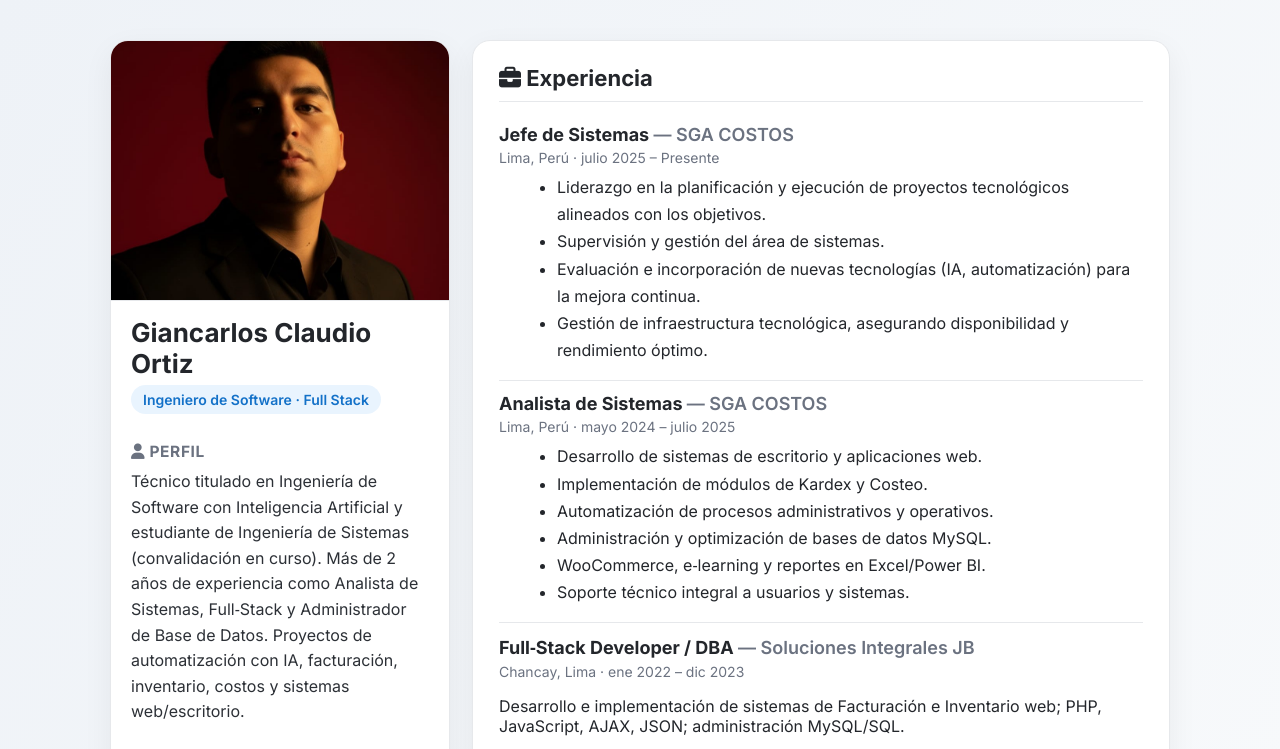
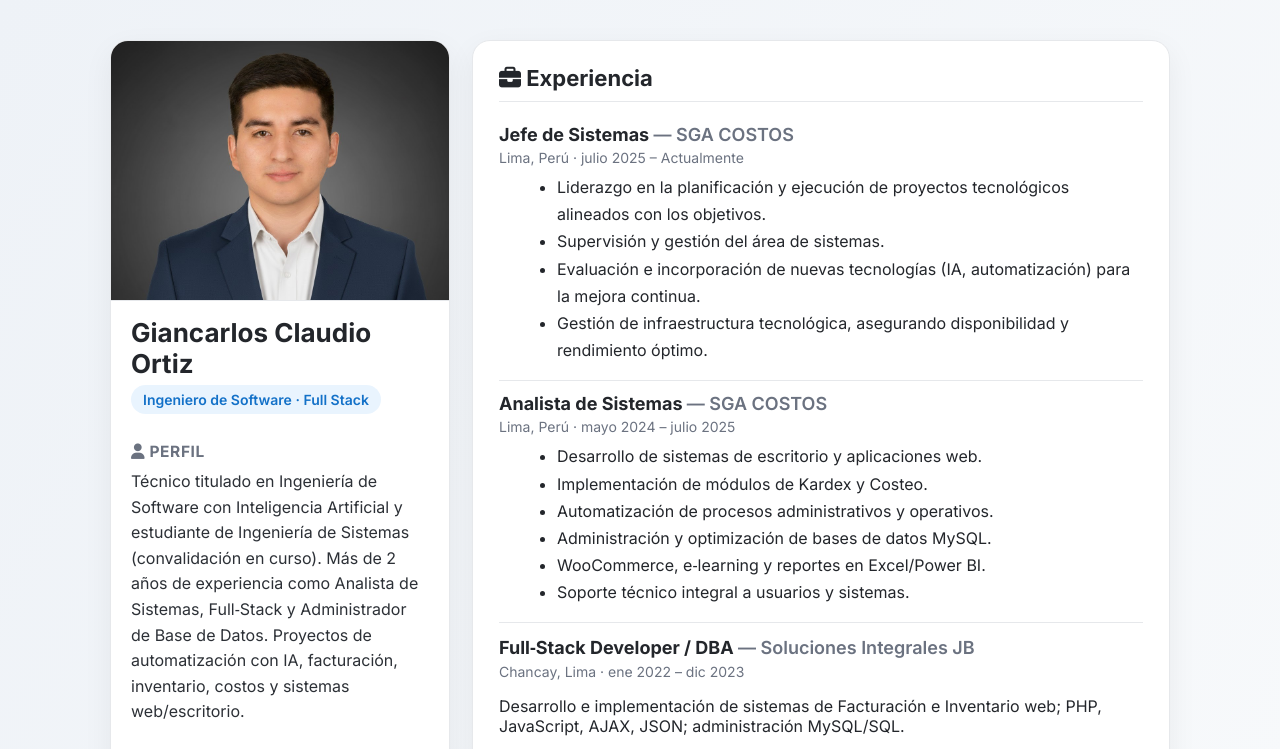
Before and after one commit to devgianco/devgianco.github.io, a plain HTML site: page index.html in a window 1280 px wide. Shown: the top 749 px of the page. Drawn offline with Linux system fonts and the light colour scheme.

Commit message:
Actualización v3

```diff
--- a/index.html
+++ b/index.html
@@ -14,7 +14,7 @@
     <!-- Sidebar -->
     <aside class="sidebar card">
       <figure class="avatar">
-        <img src="img/profile-placeholder.jpg" alt="Foto de perfil"/>
+        <img src="img/profile-placeholder.jpeg" alt="Foto de perfil"/>
       </figure>
       <h1 class="name">Giancarlos Claudio Ortiz</h1>
       <div class="chip">Ingeniero de Software · Full Stack</div>
@@ -47,6 +47,11 @@
       </section>
 
       <section class="section">
+        <h2><i class="fa-solid fa-trophy"></i> Logros</h2>
+        <p>Campeón Nacional – Olimpiadas Tecnológicas 2023</p>
+      </section>
+
+      <section class="section">
         <h2><i class="fa-solid fa-certificate"></i> Certificaciones</h2>
         <ul class="list">
           <li>PCAP: Programming Essentials in Python</li>
@@ -55,11 +60,6 @@
           <li>Networking Essentials</li>
           <li>Git · GitHub Actions</li>
         </ul>
-      </section>
-
-      <section class="section">
-        <h2><i class="fa-solid fa-trophy"></i> Logros</h2>
-        <p>Campeón Nacional – Olimpiadas Tecnológicas 2023</p>
       </section>
     </aside>
 
@@ -71,7 +71,7 @@
 
       <article class="job">
         <h3>Jefe de Sistemas <span class="muted">— SGA COSTOS</span></h3>
-        <div class="meta">Lima, Perú · julio 2025 – Presente</div>
+        <div class="meta">Lima, Perú · julio 2025 – Actualmente</div>
         <ul>
           <li>Liderazgo en la planificación y ejecución de proyectos tecnológicos alineados con los objetivos.</li>
           <li>Supervisión y gestión del área de sistemas.</li>
```
